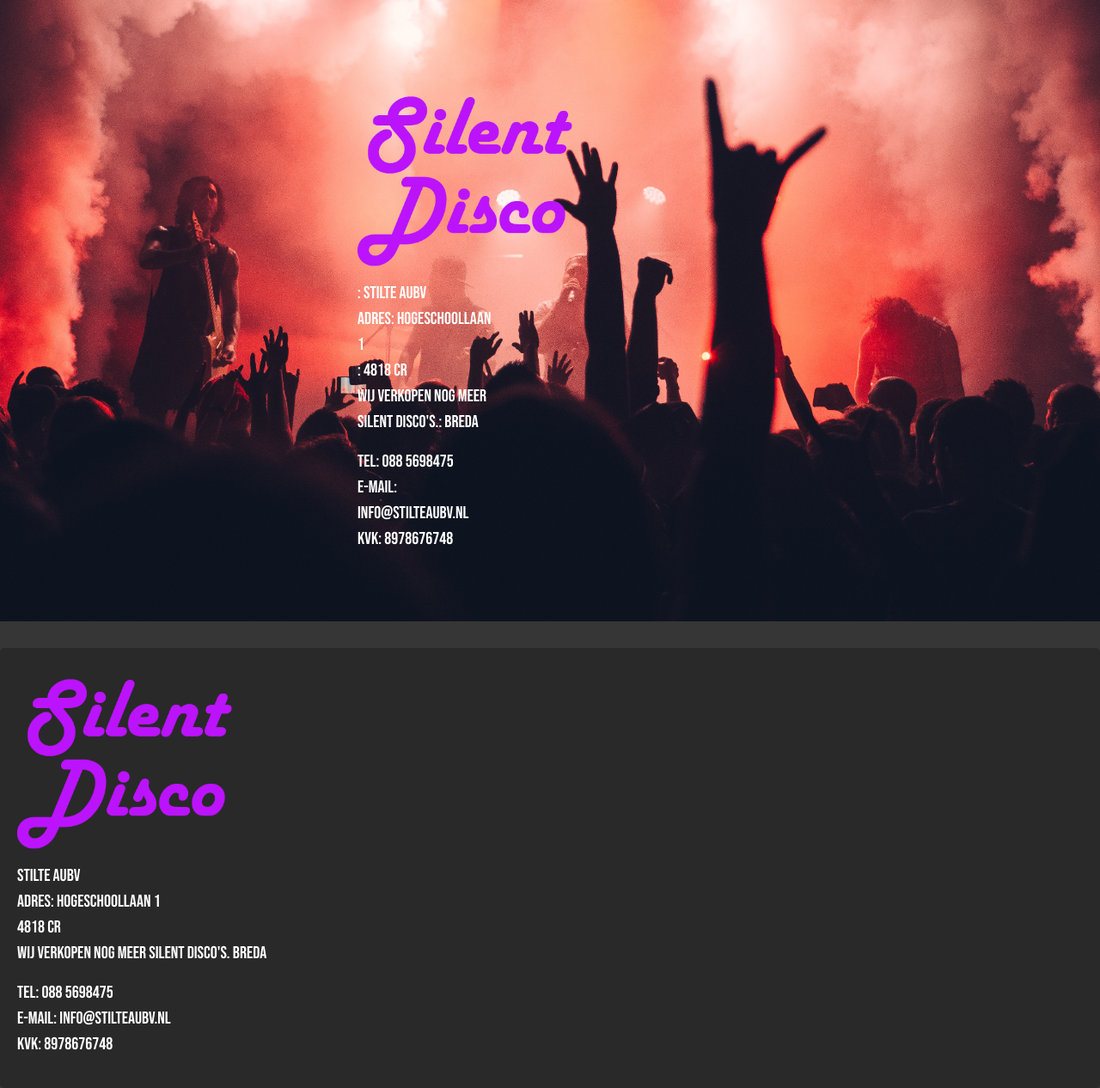
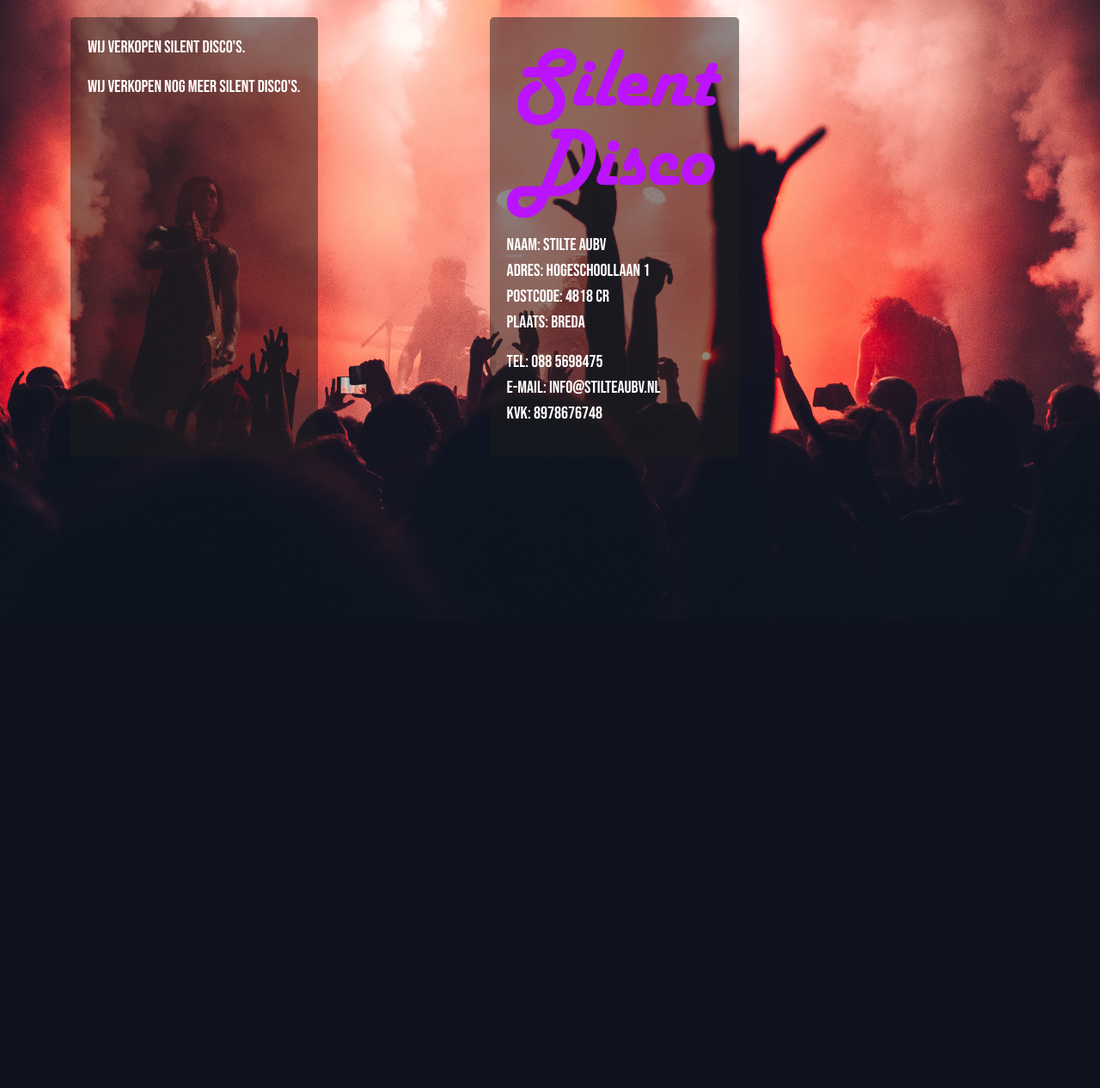
Before and after one commit to wgeboers/StilteAUBv, a PHP site: page /stiltaubv/overons.php in a window 1280 px wide. Shown: the part 77-1343 px from the top of the page at 86% size. After the commit the page ends 769 px from the top, so only its background shows below. Run offline with PHP 8.4, Linux system fonts and the light colour scheme; data comes from the database, SQL or seed files in the repository; data that the repository does not hold is empty; some libraries are stand-ins or nearby versions.

Commit message:
Update overons.php

```diff
--- a/overons.php
+++ b/overons.php
@@ -1,6 +1,7 @@
 <!DOCTYPE html>
 <?php include('header.php'); $_SESSION['url'] = $_SERVER['REQUEST_URI'];
         require_once('LangManager.php');
+        //Haal de titel en tekst op aan de hand van de geselecteerde taal in de sessie
         $langManager = new LangManager();
         $content = $langManager->getContents("overons.php");
         $titles = $langManager->getTitles();
@@ -21,35 +22,25 @@
 </head>
 
 <body class="overOns">
-    <div class="container-fluid text-white">
-        <div class="row">
-            <div class="col-xs-6 col-md-8 p-5 content">
-            <div class="col-xs-6 col-md-4 p-5 content">
-                <p>
-                    <img id="logoOverOns" src="Images/Logo.png" />
-                </p>
-                <p>
-                    <?php echo "$titles[2]"; ?>: STILTE AUBV<br>
-                    ADRES: HOGESCHOOLLAAN 1<br>
-                    <?php echo "$texts[2]"; ?>: 4818 CR<br>
-                    <?php echo "$texts[1]"; ?>: BREDA<BR>
-                </p>
-                <p>
-                    TEL: 088 5698475<br>
-                    E-MAIL: info@stilteaubv.nl<br>
-                    KVK: 8978676748<br>
-                </p>
-            </div>
+    <div class="container">
+        <div class = "child">
+            <p>
+                <?php echo $texts[0]; ?>
+            </p>
+            <p>
+                <?php echo $texts[1]; ?>
+            </p>
+            <p>
         </div>
         <div class = "child">
             <p>
                 <img id="logoOverOns" src="Images/Logo.png" />
             </p>
             <p>
-                <span class="overonsColorChange"><?php echo "$titles[2]"; ?> </span>STILTE AUBV<br>
+                <span class="overonsColorChange">NAAM: </span>STILTE AUBV<br>
                 <span class="overonsColorChange">ADRES: </span>HOGESCHOOLLAAN 1<br>
-                <span class="overonsColorChange"><?php echo "$texts[2]"; ?></span>4818 CR<br>
-                <span class="overonsColorChange"><?php echo "$texts[1]"; ?> </span>BREDA<BR>
+                <span class="overonsColorChange">POSTCODE: </span>4818 CR<br>
+                <span class="overonsColorChange">PLAATS: </span>BREDA<BR>
             </p>
             <p>
                 <span class="overonsColorChange">TEL: </span>088 5698475<br>
```
